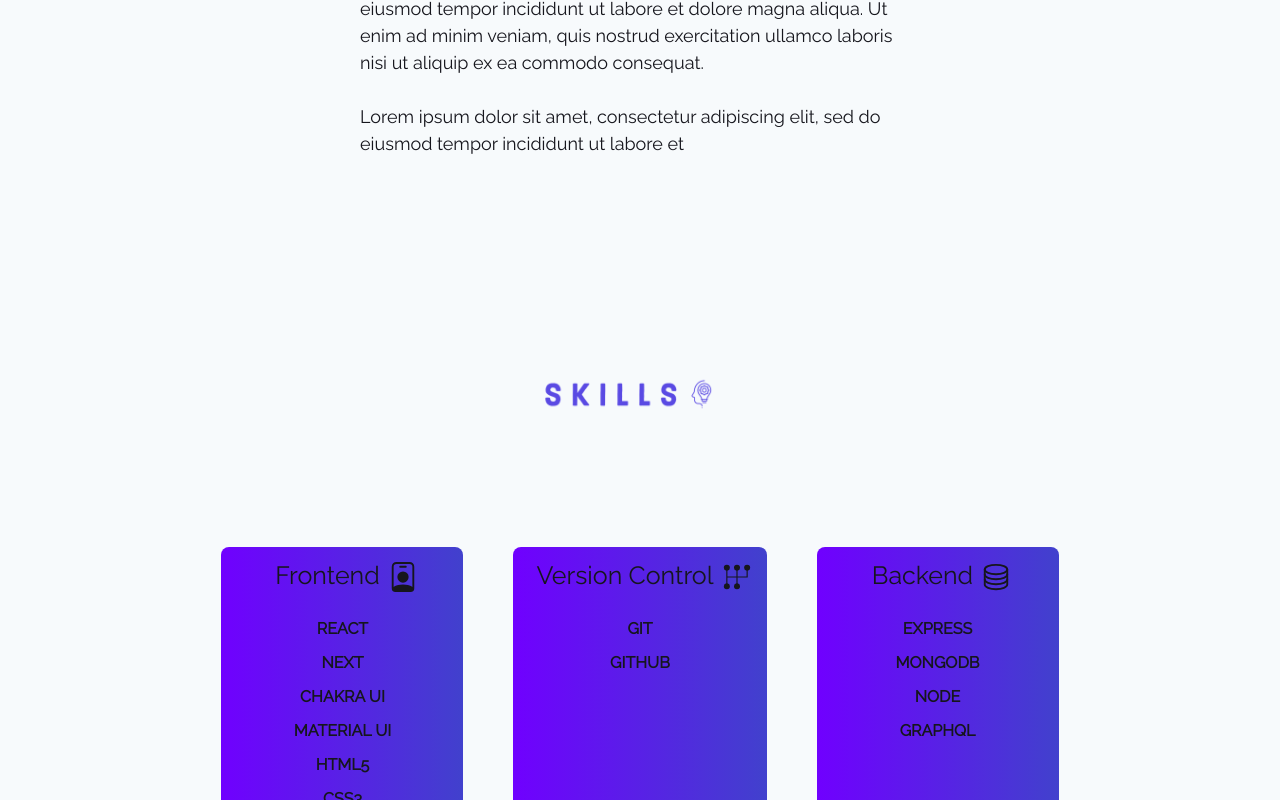
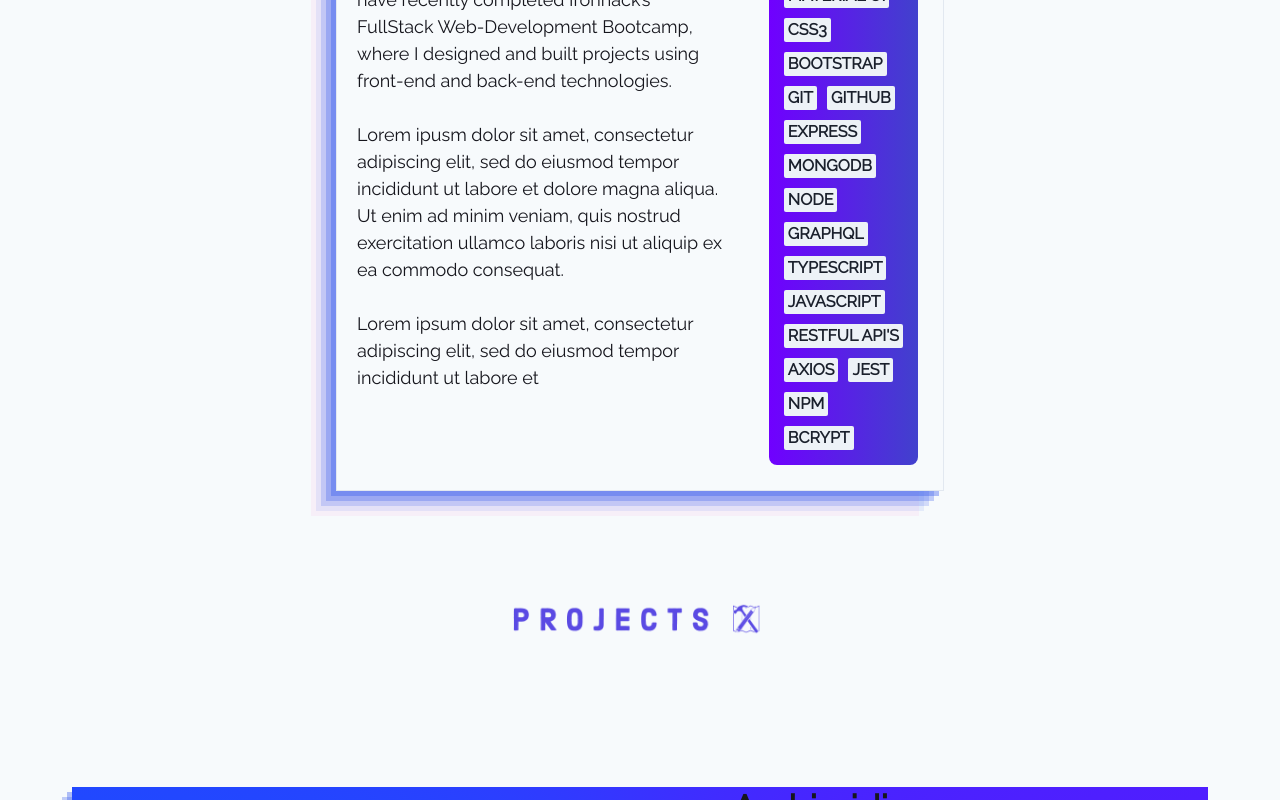
Before and after one commit to AKiranB/portfolio-with-nextjs, a Next.js app: page / in a window 1280 px wide. Shown: the part 580-1380 px from the top of the page. Built offline with nearby package versions, Linux system fonts and the light colour scheme.

Commit message:
removed seperate skills section, included in initial about. Changed some font sizes too

```diff
--- a/src/components/About.js
+++ b/src/components/About.js
@@ -1,15 +1,19 @@
-import { Box, Flex } from "@chakra-ui/react";
+import { Box, Flex, Text, List, ListItem, Badge, Heading, Wrap, WrapItem } from "@chakra-ui/react";
+import SkillCard from "./skills/SkillCard";
+import skillsData from "../constants/skillsData";
 
 const About = () => {
     return (
         <Flex
             justifyContent="center"
             alignItems="center"
-            width='70%'
+            width='50%'
             mb={'0'}
-            mt={'10%'}>
-            <Box mb={'10%'} maxW='70vh' fontSize={['sm', 'md', 'lg']}>
-
+            mt={'10%'}
+            borderWidth={'1px'}
+            boxShadow={'rgba(63, 98, 235, 0.4) -5px 5px, rgba(63, 98, 235, 0.3) -10px 10px, rgba(63, 98, 235, 0.2) -15px 15px, rgba(63, 98, 235, 0.1) -20px 20px, rgba(240, 46, 170, 0.05) -25px 25px;'}
+        >
+            <Box padding={'20px'} fontSize={['sm', 'md', 'lg']}>
                 <br />
                 I have over 7 years professional experience as a sound designer, audio engineer, and post-production engineer, working on documentaries, for startups and in events. I have recently completed Ironhack’s
                 FullStack Web-Development Bootcamp, where I designed and built projects using front-end and back-end technologies.
@@ -19,13 +23,39 @@
                 <br />
                 <br />
                 Lorem ipsum dolor sit amet, consectetur adipiscing elit, sed do eiusmod tempor incididunt ut labore et
+            </Box>
+            <Flex
+                borderRadius='lg'
+                m='25px' p='15px'
 
-                <Box>
-                </Box>
+                width={'100%'}
+                direction={'column'}
+                justifyContent={'flex-start'}
+                alignItems={'center'}
+                bgGradient="linear(to-l,  #4141cd,  #7000ff )"
 
+            >
+                <Heading mb={'30px'} fontSize={['sm', 'xl']}> Skills <hr></hr> </Heading>
+                <Wrap
+                    justify={'left'}
+                    align={'center'}
+                    spacing={'10px'}
+                    display={'flex'}
 
-            </Box>
-        </Flex>
+                >
+                    {skillsData.map((skill, i) => {
+                        return (
+                            <WrapItem key={i}>
+                                <Badge fontSize={['sm', 'md']}>
+                                    {skill}
+                                </Badge>
+                            </WrapItem>
+                        )
+                    })
+                    }
+                </Wrap>
+            </Flex>
+        </Flex >
     )
 }
 
--- a/src/components/contact/ContactForm.js
+++ b/src/components/contact/ContactForm.js
@@ -80,8 +80,10 @@
                 alignItems={'center'}
                 height='auto'
                 opacity={'80%'}
-                p='20px'
-                borderRadius={'lg'}
+                p='50px'
+                mb={'50px'}
+                borderWidth={'1px'}
+                boxShadow={'rgba(63, 98, 235, 0.4) -5px 5px, rgba(63, 98, 235, 0.3) -10px 10px, rgba(63, 98, 235, 0.2) -15px 15px, rgba(63, 98, 235, 0.1) -20px 20px, rgba(240, 46, 170, 0.05) -25px 25px;'}
 
             >
                 <Box marginBottom={'15px'} width={'400px'} >
--- a/src/components/skills/SkillCard.js
+++ b/src/components/skills/SkillCard.js
@@ -1,8 +1,8 @@
-import { Box, Badge, Flex, Text, List, ListItem } from "@chakra-ui/react";
+import { Box, Badge, Flex, Text, List, ListItem, Heading } from "@chakra-ui/react";
 
 
 
-const SkillCard = ({ title, skillsData, icon }) => {
+const SkillCard = ({ skillsData }) => {
 
     return (
         <Flex
@@ -12,8 +12,9 @@
             justifyContent={'flex-start'}
             alignItems={'center'}
             bgGradient="linear(to-l,  #4141cd,  #7000ff )"
+            boxShadow={'rgba(63, 98, 235, 0.4) -5px 5px, rgba(63, 98, 235, 0.3) -10px 10px, rgba(63, 98, 235, 0.2) -15px 15px, rgba(63, 98, 235, 0.1) -20px 20px, rgba(240, 46, 170, 0.05) -25px 25px;'}
         >
-            <Flex>
+            {/* <Flex>
                 <Box
                     textStyle={'h2'}
                     borderRadius='full'
@@ -24,7 +25,7 @@
                 </Box>
                 {icon}
 
-            </Flex>
+            </Flex> */}
             <Box m='10px' p='10px' w='15vw'>
                 <Text textAlign={'center'}>
                     <List>
--- a/src/components/skills/Skills.js
+++ b/src/components/skills/Skills.js
@@ -5,33 +5,34 @@
 
 const Skills = () => {
     return (
-        <Flex
-            id='skills'
-            direction={'column'}
-            justifyContent="center"
-            alignItems="center"
-            width='auto'
-        >
-            <Box maxW='auto' >
-                <Box p='6'>
-                    <Center>
-                        <Image boxSize={'20vw'} alt='logo' src='/Skills.png' />
-                    </Center>
-                    <Flex>
-                        {skillsData.map((skill, i) => {
-                            return (
-                                <SkillCard
-                                    title={skill.title}
-                                    skillsData={skill.skills}
-                                    icon={skill.icon}
-                                    key={i}
-                                />
-                            )
-                        })}
-                    </Flex>
-                </Box>
-            </Box>
-        </Flex>
+        // <Flex
+        //     id='skills'
+        //     direction={'column'}
+        //     justifyContent="center"
+        //     alignItems="center"
+        //     width='auto'
+        // >
+        //     <Box maxW='auto' >
+        //         <Box p='6'>
+        //             <Center>
+        //                 <Image boxSize={'20vw'} alt='logo' src='/Skills.png' />
+        //             </Center>
+        //             <Flex>
+        //                 {skillsData.map((skill, i) => {
+        //                     return (
+        //                         <SkillCard
+        //                             title={skill.title}
+        //                             skillsData={skill.skills}
+        //                             icon={skill.icon}
+        //                             key={i}
+        //                         />
+        //                     )
+        //                 })}
+        //             </Flex>
+        //         </Box>
+        //     </Box>
+        // </Flex>
+        null
     )
 };
 
--- a/src/constants/skillsData.js
+++ b/src/constants/skillsData.js
@@ -2,38 +2,63 @@
 import { IoServerOutline } from 'react-icons/io5'
 import { GiGearStickPattern } from 'react-icons/gi'
 
+// const skillsData = [
+//     {
+//         title: 'Frontend',
+//         skills: [
+//             'React',
+//             'Next',
+//             'Chakra UI',
+//             'Material UI',
+//             'HTML5',
+//             'CSS3',
+//             'Bootstrap'
+//         ],
+//         icon: <BsPersonBadge fontSize={'30px'} />
+//     },
+//     {
+//         title: 'Version Control',
+//         skills: [
+//             'Git',
+//             'GitHub'
+//         ],
+//         icon: <GiGearStickPattern fontSize={'30px'} />
+//     },
+//     {
+//         title: 'Backend',
+//         skills: [
+//             'Express',
+//             'MongoDB',
+//             'Node',
+//             'GraphQL',
+//         ],
+//         icon: <IoServerOutline fontSize={'30px'} />
+//     },
+// ];
+
+
 const skillsData = [
-    {
-        title: 'Frontend',
-        skills: [
     'React',
     'Next',
     'Chakra UI',
+    'HTML5',
     'Material UI',
-            'HTML5',
     'CSS3',
-            'Bootstrap'
-        ],
-        icon: <BsPersonBadge fontSize={'30px'} />
-    },
-    {
-        title: 'Version Control',
-        skills: [
+    'Bootstrap',
     'Git',
-            'GitHub'
-        ],
-        icon: <GiGearStickPattern fontSize={'30px'} />
-    },
-    {
-        title: 'Backend',
-        skills: [
+    'GitHub',
     'Express',
     'MongoDB',
     'Node',
     'GraphQL',
-        ],
-        icon: <IoServerOutline fontSize={'30px'} />
-    },
+    'Typescript',
+    'JavaScript',
+    "RESTful API's",
+    'Axios',
+    'Jest',
+    'NPM',
+    'Bcrypt',
 ];
 
+
 export default skillsData;
```
Lines whose indentation alone changed are shown as unchanged.
